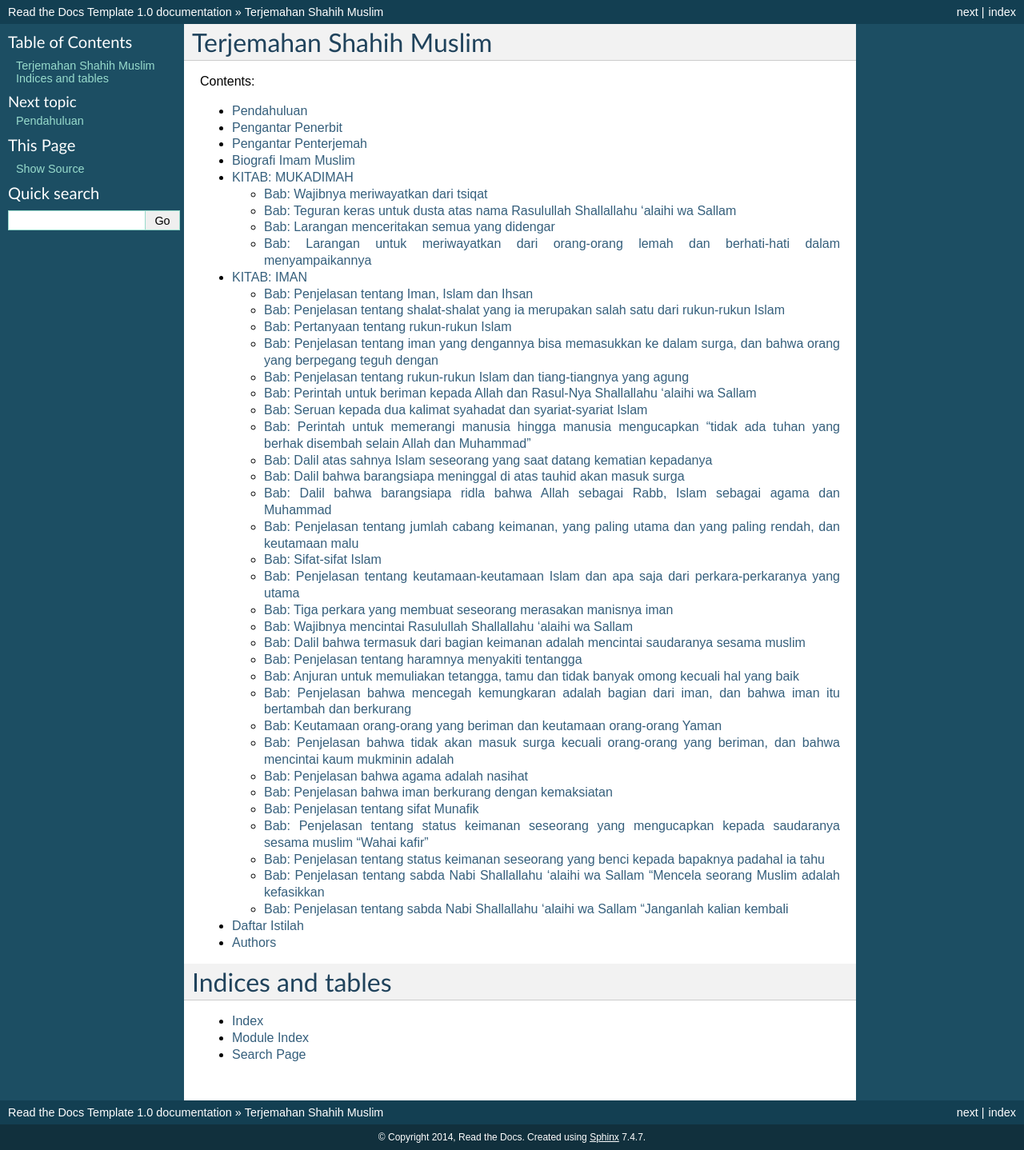
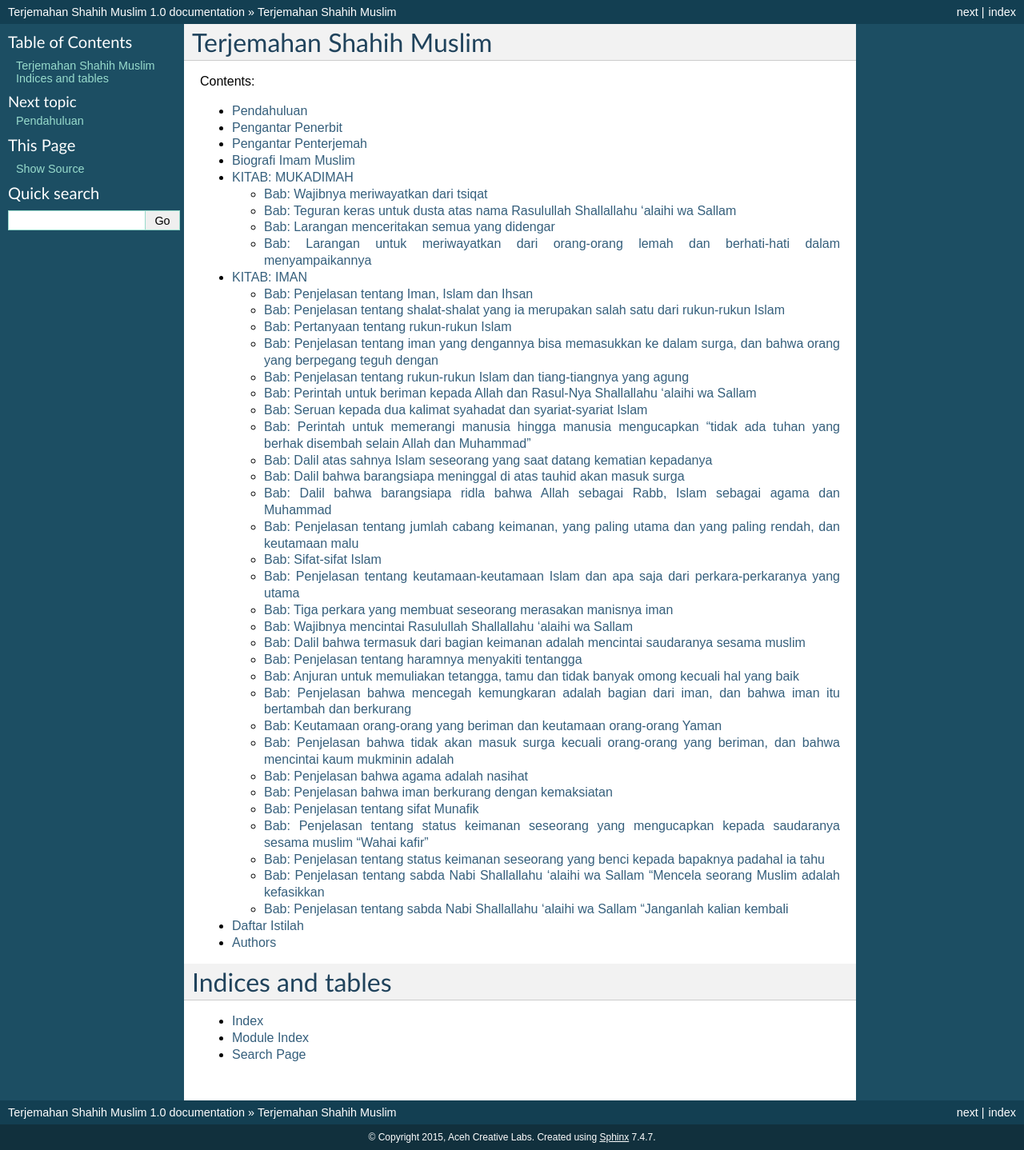
Before and after one commit to aceh-creative/shahih-muslim, a Sphinx documentation site: the page built from docs/index.rst, in a window 1280 px wide. Shown: the whole page at 80% size. Built offline with Sphinx 7.4.7, drawn with Linux system fonts in a browser that asks for light colours; pages that are not in the unit, such as notebooks, are missing from menus.

Commit message:
- Merubah berkas conf.py

```diff
--- a/docs/conf.py
+++ b/docs/conf.py
@@ -43,8 +43,8 @@ source_suffix = '.rst'
 master_doc = 'index'
 
 # General information about the project.
-project = u'Read the Docs Template'
-copyright = u'2014, Read the Docs'
+project = u'Terjemahan Shahih Muslim'
+copyright = u'2015, Aceh Creative Labs'
 
 # The version info for the project you're documenting, acts as replacement for
 # |version| and |release|, also used in various other places throughout the
```
